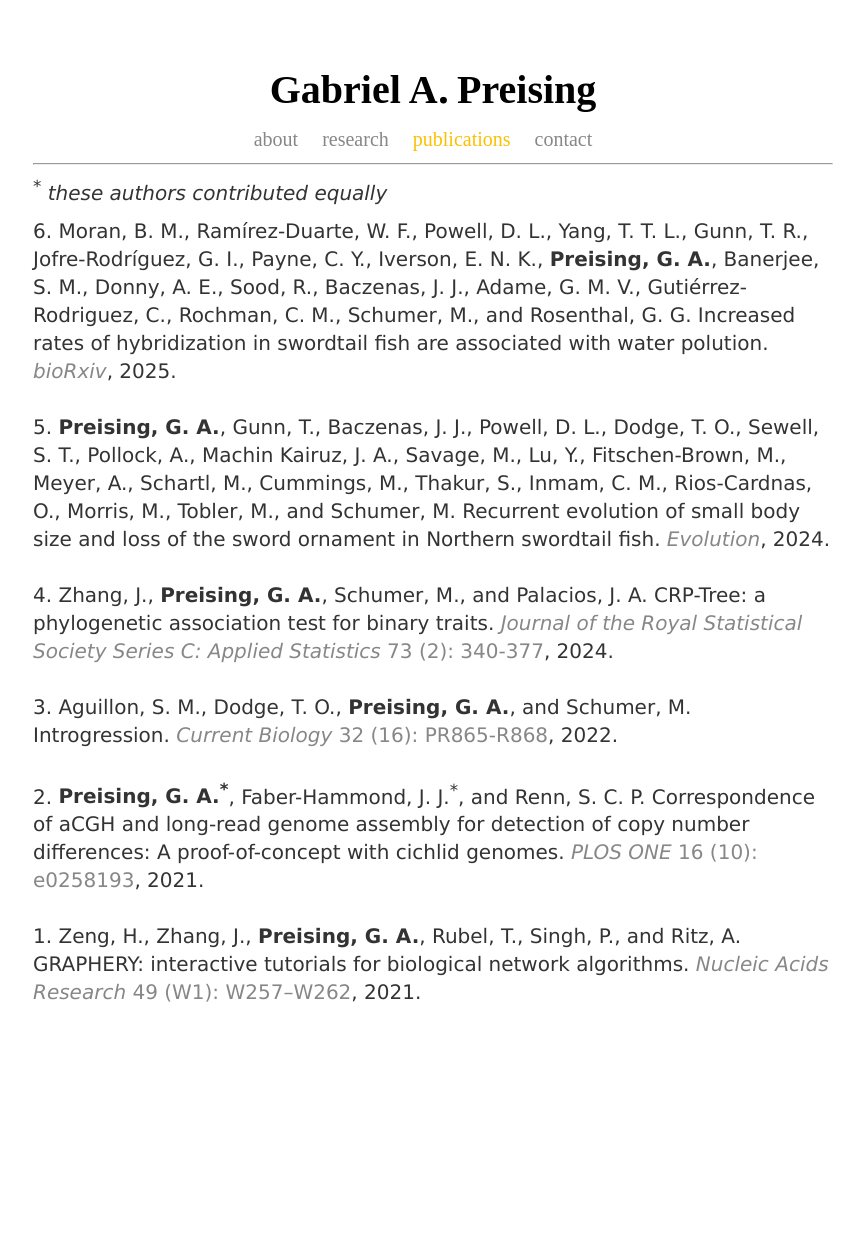
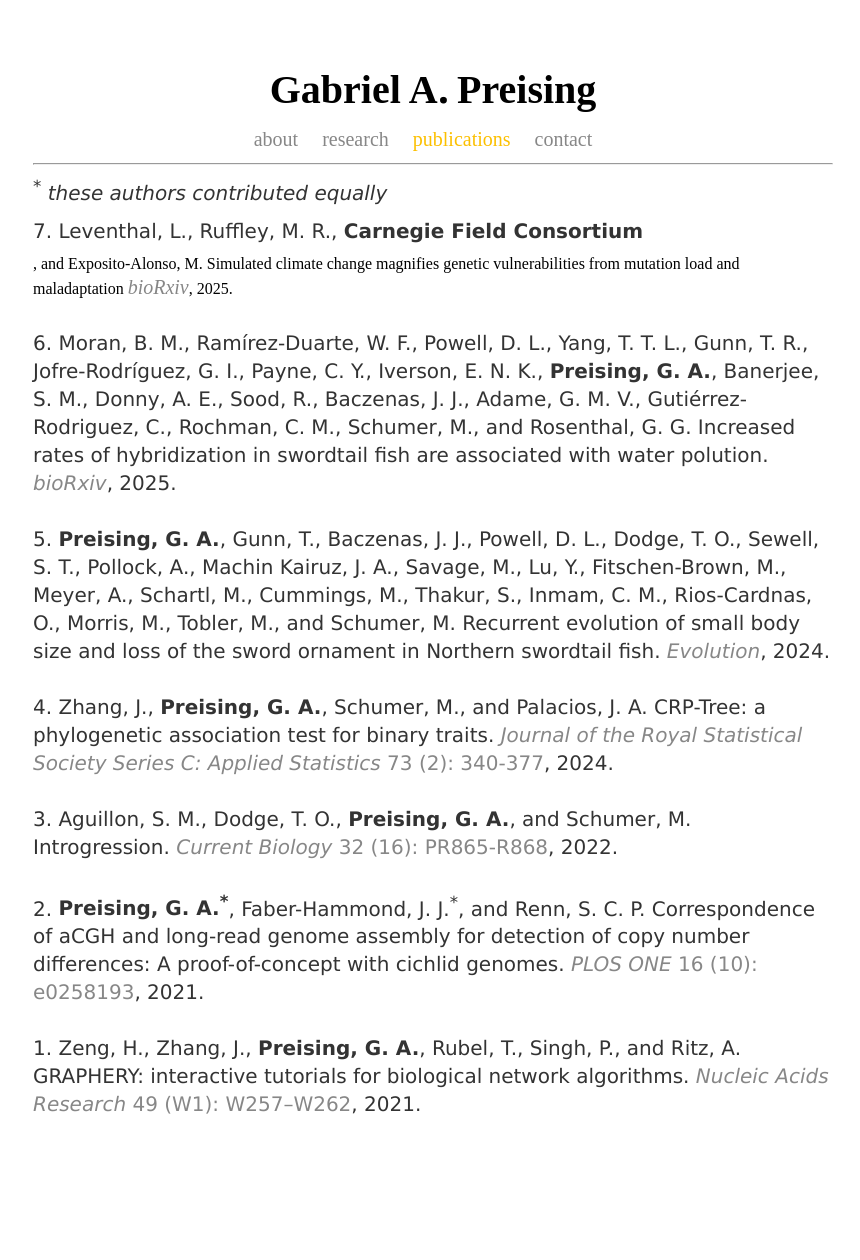
Before and after one commit to gpreising/gpreising.github.io, a Jekyll site: the page built from publications/index.html, in a window 1280 px wide. Shown: the whole page, without its empty margins (207-1067 px from the left). Built offline with Jekyll 4.4.1, drawn with Linux system fonts in a browser that asks for light colours; before the commit the page ends 1148 px from its top, so only the background shows below that.

Commit message:
added Leventhal et al. 2025

```diff
--- a/publications/index.html
+++ b/publications/index.html
@@ -13,6 +13,8 @@ title: Gabriel A. Preising | publications
 <hr>
 <div class="publications">
 	<p><sup>*</sup> <em>these authors contributed equally</em></p>
+		<p>7. Leventhal, L., Ruffley, M. R., <strong>Carnegie Field Consortium</strong></p>, and Exposito-Alonso, M. Simulated climate change magnifies genetic vulnerabilities from mutation load and maladaptation <a href="https://doi.org/10.1101/2025.09.25.677362" target="_blank"><em>bioRxiv</em></a>, 2025.</p>
+		<br>
 		<p>6. Moran, B. M., Ramírez-Duarte, W. F., Powell, D. L., Yang, T. T. L., Gunn, T. R., Jofre-Rodríguez, G. I., Payne, C. Y., Iverson, E. N. K., <strong>Preising, G. A.</strong>, Banerjee, S. M., Donny, A. E., Sood, R., Baczenas, J. J., Adame, G. M. V., Gutiérrez-Rodriguez, C., Rochman, C. M., Schumer, M., and Rosenthal, G. G. Increased rates of hybridization in swordtail fish are associated with water polution. <a href="https://doi.org/10.1101/2025.04.22.649978" target="_blank"><em>bioRxiv</em></a>, 2025.</p>
 		<br>
 		<p>5. <strong>Preising, G. A.</strong>, Gunn, T., Baczenas, J. J., Powell, D. L., Dodge, T. O., Sewell, S. T., Pollock, A., Machin Kairuz, J. A., Savage, M., Lu, Y., Fitschen-Brown, M., Meyer, A., Schartl, M., Cummings, M., Thakur, S., Inmam, C. M., Rios-Cardnas, O., Morris, M., Tobler, M., and Schumer, M. Recurrent evolution of small body size and loss of the sword ornament in Northern swordtail fish. <a href="https://doi.org/10.1093/evolut/qpae124" target="_blank"><em>Evolution</em></a>, 2024.</p>
```
